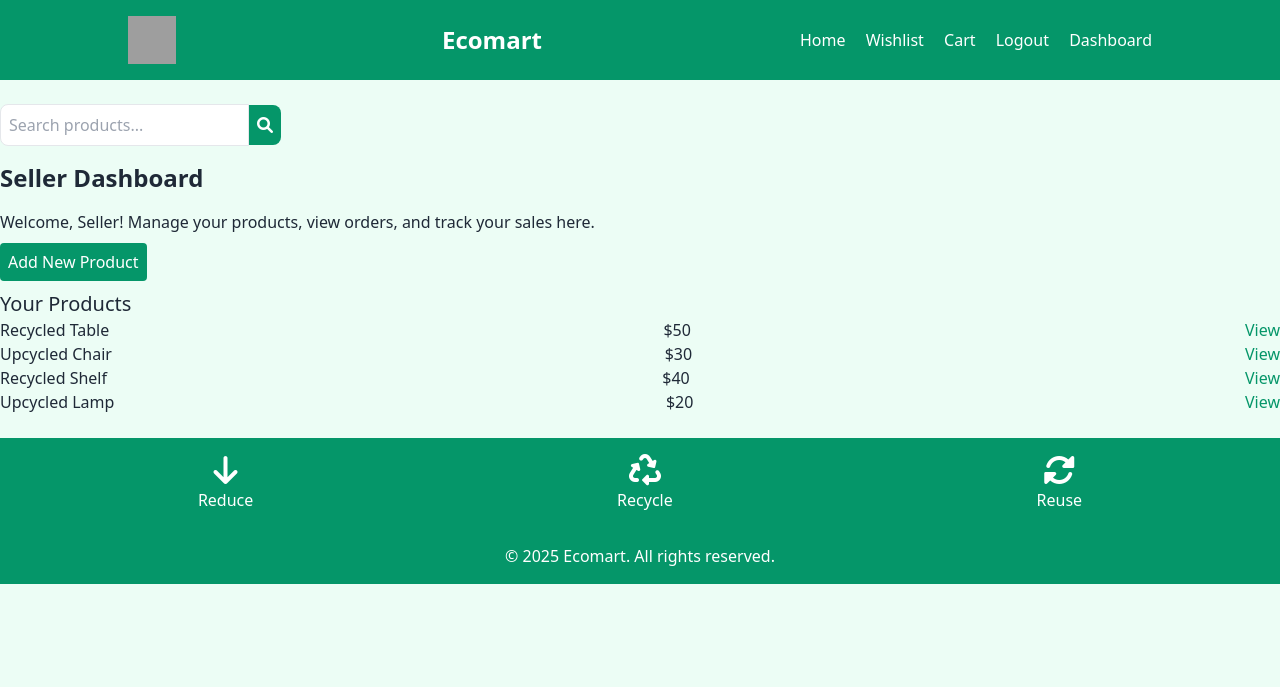
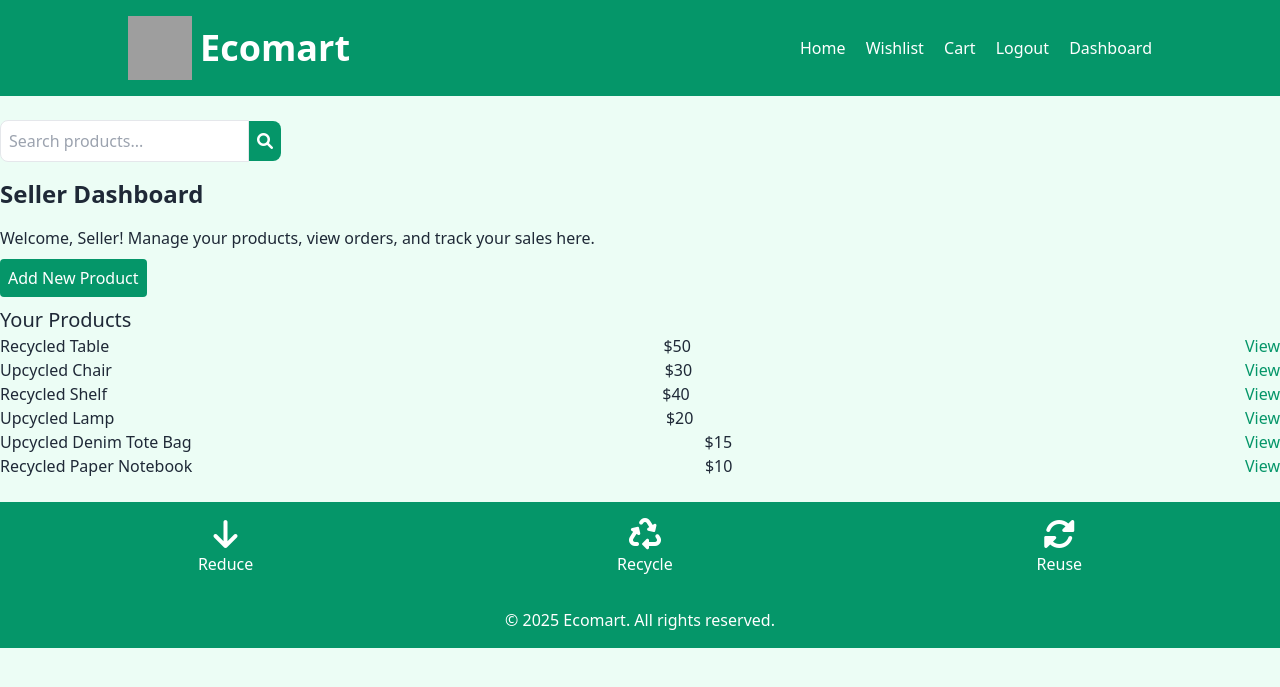
Before and after one commit to 12302080601001/Ecomart, a Flask app: page /dashboard in a window 1280 px wide. Shown: the top 687 px of the page. Run offline with Flask 2, Linux system fonts and the light colour scheme; the visitor is signed in with stand-in values (Sample User, id 1); grey boxes are pictures that could not be loaded.

Commit message:
more products added

```diff
--- a/app.py
+++ b/app.py
@@ -25,6 +25,9 @@ products = [
     {"id": 2, "name": "Upcycled Chair", "price": 30, "description": "A unique upcycled chair", "images": ["product2.png"]},
     {"id": 3, "name": "Recycled Shelf", "price": 40, "description": "A stylish recycled shelf", "images": ["product3.png"]},
     {"id": 4, "name": "Upcycled Lamp", "price": 20, "description": "A charming upcycled lamp", "images": ["product4.png"]},
+    {"id": 5, "name": "Upcycled Denim Tote Bag", "price": 15, "description": "A trendy and durable tote bag made from old denim jeans, ideal for carrying groceries, books, or everyday items.", "images": ["product5.png"]},
+    {"id": 6, "name": "Recycled Paper Notebook", "price": 10, "description": "A sustainable and environmentally friendly notebook made from recycled paper, perfect for jotting down notes, ideas, or sketches.", "images": ["product6.png"]},
+
 ]
 
 @app.route('/')
--- a/templates/base.html
+++ b/templates/base.html
@@ -12,8 +12,10 @@
 
 <header class="bg-green-600 text-white p-4">
     <nav class="max-w-screen-lg mx-auto flex justify-between items-center">
-        <img src="https://encrypted-tbn2.gstatic.com/images?q=tbn:ANd9GcRfK4RGAB-FHMbYCh9uXHzZvs-wxuXQtgWCSuqQDLo8F7sGsLNu" alt="Ecomart Logo" class="w-12 h-12 mr-2">
-        <h1 class="text-2xl font-semibold">Ecomart</h1>
+        <div class="flex items-center space-x-2">
+            <img src="https://encrypted-tbn2.gstatic.com/images?q=tbn:ANd9GcRfK4RGAB-FHMbYCh9uXHzZvs-wxuXQtgWCSuqQDLo8F7sGsLNu" alt="Ecomart Logo" class="w-16 h-16">
+            <h1 class="text-4xl font-bold">Ecomart</h1>
+        </div>
         <div class="space-x-4">
             <a href="{{ url_for('index') }}" class="text-white">Home</a>
             <a href="{{ url_for('wishlist') }}" class="text-white">Wishlist</a>
```
Also changed, not shown: static/images/product5.png (added), static/images/product6.png (added), static/uploads/Economic Explorers team logo.png (deleted), static/uploads/Screenshot (1).png (deleted), static/uploads/Screenshot (2).png (deleted), static/uploads/Screenshot 2025-02-07 183735.png (deleted).
